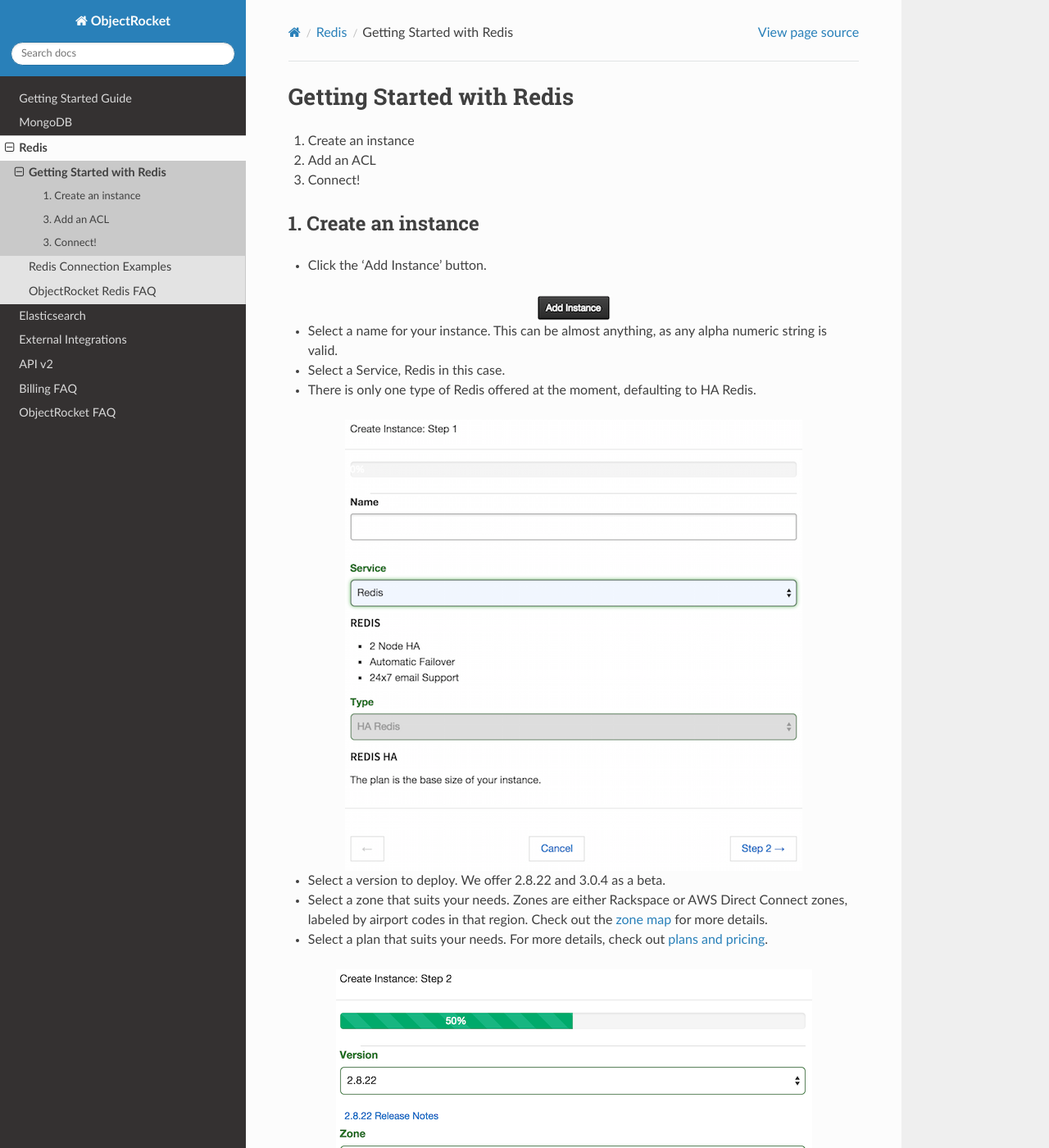
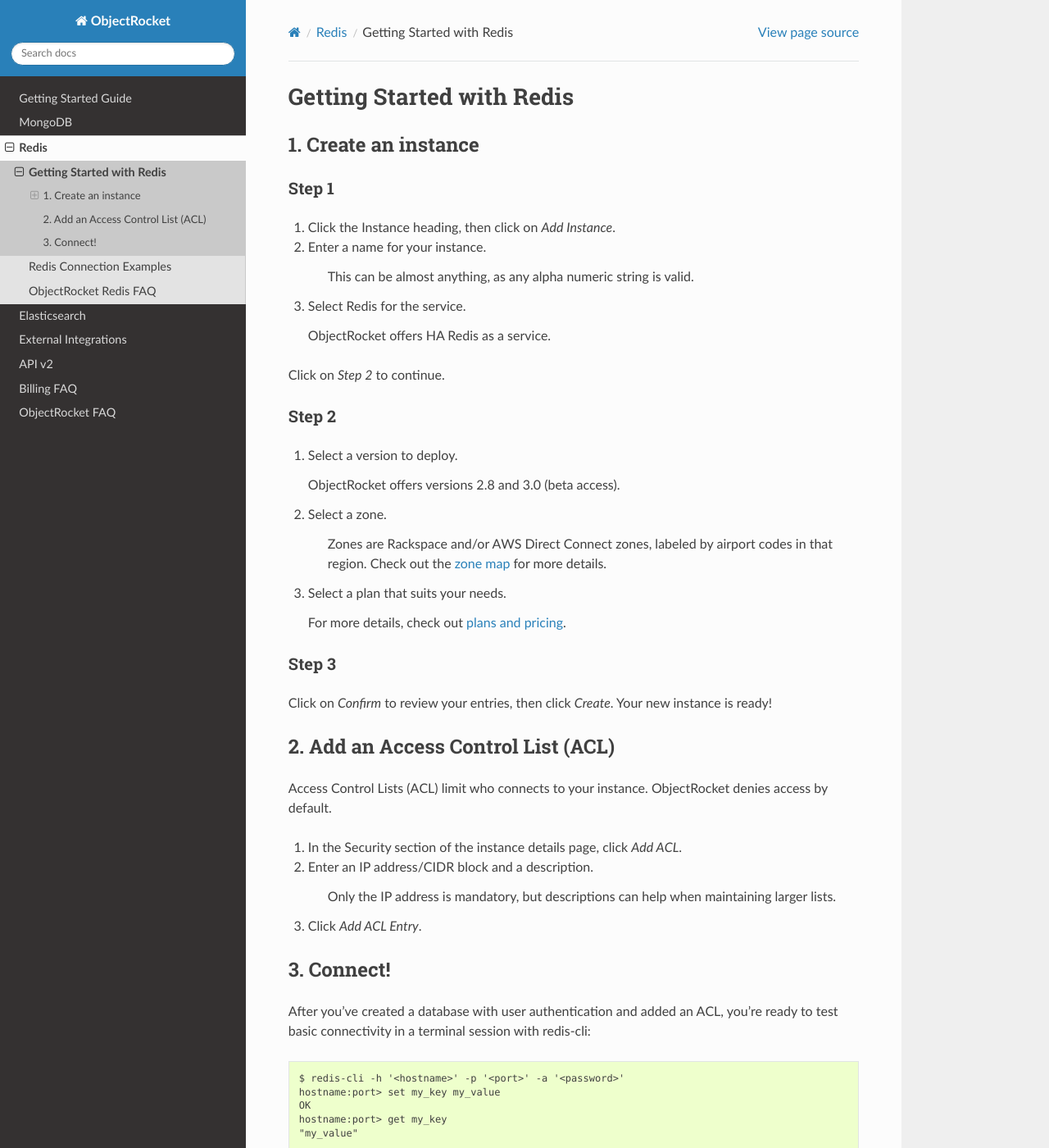
Before and after one commit to zcorleissen/documentation, a Sphinx documentation site: the page built from source/redis_getting_started.rst, in a window 1280 px wide and 1400 px high. Shown: the whole window at 82% size. Built offline with Sphinx 7.4.7 and the Read the Docs theme 2.0.0, drawn with Linux system fonts in a browser that asks for light colours; pages that are not in the unit, such as notebooks, are missing from menus; some of the changed text lies outside the part shown.

Commit message:
Redis GSG review

```diff
--- a/source/redis_getting_started.rst
+++ b/source/redis_getting_started.rst
@@ -2,49 +2,60 @@
 ==========================
 
 1. Create an instance
-2. Add an ACL
-3. Connect!
-
-1. Create an instance
 ~~~~~~~~~~~~~~~~~~~~~
 
-- Click the 'Add Instance' button.
+Step 1
+------
 
-.. image:: images/addinstance.png
-   :align: center
+#. Click the Instance heading, then click on *Add Instance*.
 
-- Select a name for your instance. This can be almost anything, as any alpha numeric string is valid.
+#. Enter a name for your instance.
 
-- Select a Service, Redis in this case.
+    This can be almost anything, as any alpha numeric string is valid.
 
-- There is only one type of Redis offered at the moment, defaulting to HA Redis.
+#. Select Redis for the service.
 
-.. image:: images/createredis.png
-   :align: center
+   ObjectRocket offers HA Redis as a service.
 
-- Select a version to deploy. We offer 2.8.22 and 3.0.4 as a beta.
+Click on *Step 2* to continue.
 
-- Select a zone that suits your needs. Zones are either Rackspace or AWS Direct Connect zones, labeled by airport codes in that region. Check out the `zone map <http://objectrocket.com/features>`_ for more details.
+Step 2
+------
 
-- Select a plan that suits your needs. For more details, check out `plans and pricing <http://objectrocket.com/pricing>`_.
+#. Select a version to deploy.
 
-.. image:: images/createredis_2.png
-   :align: center
+   ObjectRocket offers versions 2.8 and 3.0 (beta access).
 
-3. Add an ACL
-~~~~~~~~~~~~~
+#. Select a zone.
 
-Under the heading `Security`, you have the option to `Add ACL`. This is necessary as we don't allow any access by default so you need to add any appropriate ACL's for your servers connecting to ObjectRocket. There are two fields: `IP Address` and `Description`. Only IP is mandatory, but a description can certainly help if you plan to have more than a few.
+    Zones are Rackspace and/or AWS Direct Connect zones, labeled by airport codes in that region. Check out the `zone map <http://objectrocket.com/features>`_ for more details.
 
-.. image:: images/addacl_mongo.png
-   :align: center
+#. Select a plan that suits your needs.
+
+   For more details, check out `plans and pricing <http://objectrocket.com/pricing>`_.
+
+Step 3
+------
+
+Click on *Confirm* to review your entries, then click *Create*. Your new instance is ready!
+
+2. Add an Access Control List (ACL)
+~~~~~~~~~~~~~~~~~~~~~~~~~~~~~~~~~~~
+
+Access Control Lists (ACL) limit who connects to your instance. ObjectRocket denies access by default.
+
+#. In the Security section of the instance details page, click *Add ACL*.
+
+#. Enter an IP address/CIDR block and a description.
+
+    Only the IP address is mandatory, but descriptions can help when maintaining larger lists.
+
+#. Click *Add ACL Entry*.
 
 3. Connect!
 ~~~~~~~~~~~
 
-Provided you've added an ACL, you can test basic connectivity from your terminal of choice with redis-cli:
-
-.. code-block:: bash
+After you've created a database with user authentication and added an ACL, you're ready to test basic connectivity in a terminal session with redis-cli::
 
    $ redis-cli -h '<hostname>' -p '<port>' -a '<password>'
    hostname:port> set my_key my_value
@@ -52,9 +63,7 @@
    hostname:port> get my_key
    "my_value"
 
-Or you can use netcat/telnet as well:
-
-.. code-block:: bash
+You can also connect with netcat/telnet::
 
    $ nc '<hostname>' '<port>'
    auth <password>
@@ -65,4 +74,6 @@
    $8
    my_value
 
-If you see something similar to the example above, you're good to use the instance as you normally would any other redis implementation! If you run into any issues or just want some guidance please don't hesitate to reach out to us at `support@objectrocket.com <mailto:support@objectrocket.com>`_!
+If you see similar results, you're connected to the instance and can perform database operations. Success!
+
+If you encounter any issues or just want some guidance, please reach out to our `support team <mailto:support@objectrocket.com>`_!
```
